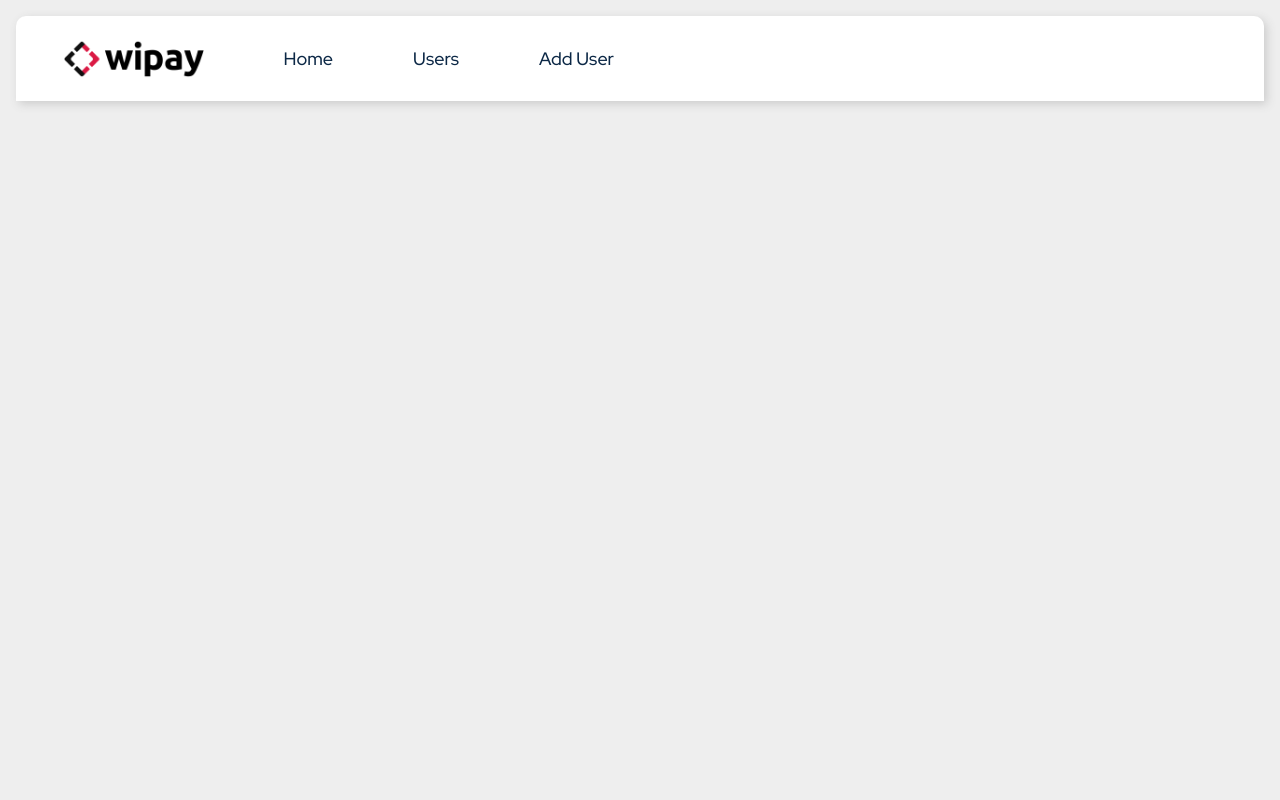
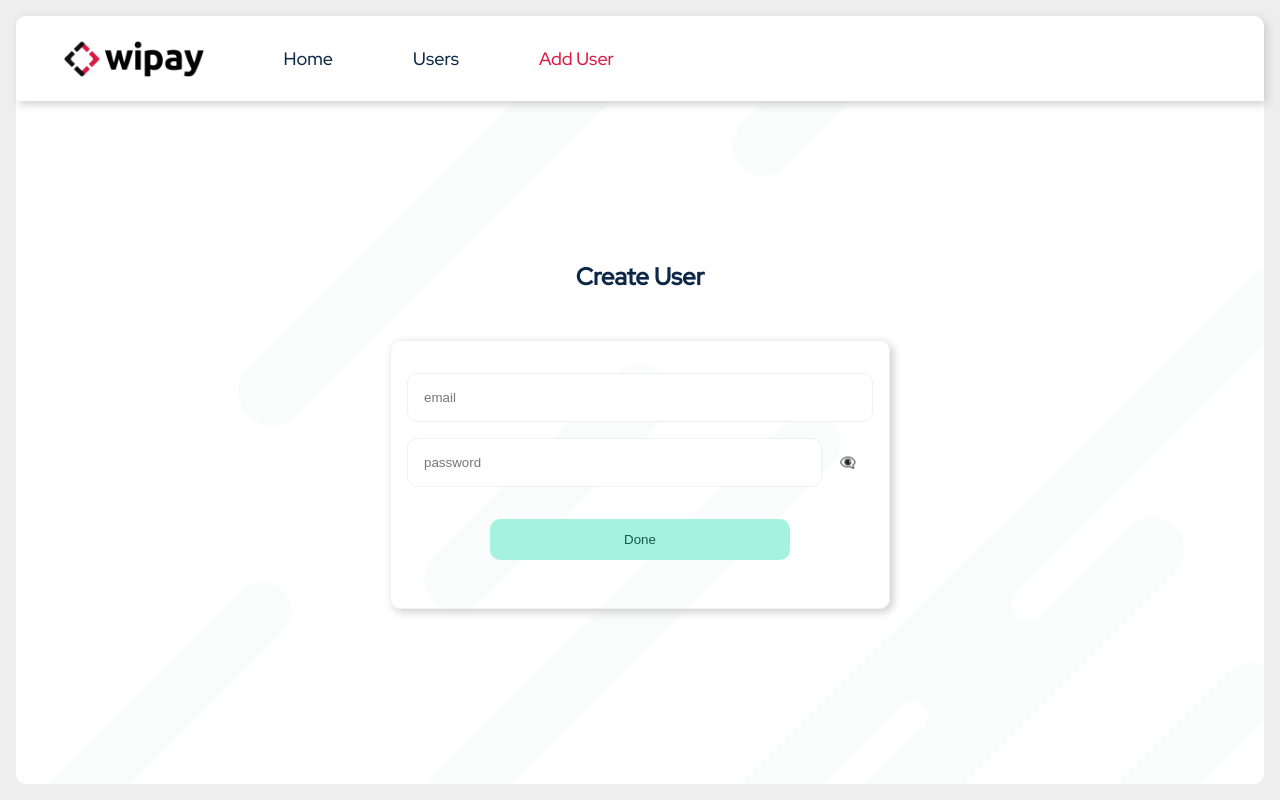
Before and after one commit to Unodecopas/wipay, a React (Create React App) app: page /create in a window 1280 px wide. Before the commit this address had no page. Built offline with nearby package versions, Linux system fonts and the light colour scheme.

Commit message:
hotfix: colors in navbar, edit and create user now redirect to user page, table row now is a clickable element

```diff
--- a/package.json
+++ b/package.json
@@ -21,7 +21,7 @@
   },
   "eslintConfig": {
     "extends": [
-      "standard",
+      "./node_modules/standard/eslintrc.json",
       "react-app",
       "react-app/jest"
     ]
--- a/src/App.jsx
+++ b/src/App.jsx
@@ -13,10 +13,10 @@ function App () {
       <main>
         <Routes>
           <Route path='/' element={<HomePage />} />
-          <Route path='/users' element={<UsersList />}/>
-          <Route path='/users/create' element={<CreateUser />}/>
-          <Route path='/users/:id' element={<UserDetails />}/>
-          <Route path='/users/:id/edit' element={<UserEdit/>}/>
+          <Route path='/users' element={<UsersList />} />
+          <Route path='/users/:id' element={<UserDetails />} />
+          <Route path='/users/:id/edit' element={<UserEdit />} />
+          <Route path='/create' element={<CreateUser />} />
         </Routes>
       </main>
     </div>
--- a/src/components/Form.jsx
+++ b/src/components/Form.jsx
@@ -23,7 +23,7 @@ const Form = ({ onSubmit, user }) => {
   const handleForm = (e) => {
     e.preventDefault()
     if (!validator.isEmail(email)) setError({ ...error, email: 'Incorrect email format (someone@example.com)' })
-    if (!validator.isStrongPassword(password)) {
+    if (!validator.isStrongPassword(password, { minLength: 6, minSymbols: 0, minLowercase: 0, minUppercase: 0 })) {
       setError({
         ...error,
         password: 'Password must have 8 characteres, 1 symbol, 1 lowerCase, 1 UpperCase '
@@ -32,7 +32,7 @@ const Form = ({ onSubmit, user }) => {
         setError({ error: '', password: '' })
       }, 2000)
     }
-    if (validator.isEmail(email) && validator.isStrongPassword(password)) {
+    if (validator.isEmail(email) && validator.isStrongPassword(password, { minLength: 6, minSymbols: 0, minLowercase: 0, minUppercase: 0 })) {
       onSubmit(email, password)
       setMessage(user ? 'User succesfully edited' : 'User succesfully added')
       setTimeout(() => {
@@ -46,15 +46,15 @@ const Form = ({ onSubmit, user }) => {
 
   return (
     <form>
-      <label htmlFor="email">
-        <input type="email" name="email" id="email" placeholder='email' value={email} onChange={e => setEmail(e.target.value)}/>
+      <label htmlFor='email'>
+        <input type='email' name='email' id='email' placeholder='email' value={email} onChange={e => setEmail(e.target.value)} />
       </label>
       <div className='password__input'>
-        <input type={showPassword ? 'text' : 'password'} placeholder='password' value={password} onChange={e => setPassword(e.target.value)}/>
+        <input type={showPassword ? 'text' : 'password'} placeholder='password' value={password} onChange={e => setPassword(e.target.value)} />
         <button onClick={togglePassword} type='button'>👁‍🗨</button>
       </div>
       <div className='form__btns'>
-        {user && <DeleteBtn user={user.id}/>}
+        {user && <DeleteBtn user={user.id} />}
         <button className='btn__success' type='submit' onClick={(e) => handleForm(e)}>Done</button>
       </div>
       {error.email && <p className='error'>{error.email}</p>}
--- a/src/components/Navbar.jsx
+++ b/src/components/Navbar.jsx
@@ -5,12 +5,12 @@ const Navbar = () => {
   return (
     <nav>
       <div className='img__container'>
-        <img src={logo} alt="" />
+        <img src={logo} alt='' />
       </div>
       <ul>
         <li><NavLink to='/'>Home</NavLink></li>
         <li><NavLink to='/users'>Users</NavLink></li>
-          <li><NavLink to='/users/create'>Add User</NavLink></li>
+        <li><NavLink to='/create'>Add User</NavLink></li>
       </ul>
     </nav>
   )
--- a/src/components/Table.jsx
+++ b/src/components/Table.jsx
@@ -17,15 +17,15 @@ const Table = ({ items, navigateItem, navigateEditItem }) => {
       <tbody>
         {items && items.map(item => {
           return (
-            <tr key={item.id}>
+            <tr key={item.id} onClick={(e) => navigateItem(e, item.id)}>
               <td>{item.id}</td>
-              <td onClick={() => navigateItem(item.id)} className='link'>{item.email}</td>
+              <td>{item.email}</td>
               <td>{item.password}</td>
               <td>{item.createdAt}</td>
               <td>{item.createdAt}</td>
               <td>
-                <button onClick={() => navigateEditItem(item.id)}>Edit</button>
-                <DeleteBtn user={item.id}/>
+                <button onClick={(e) => navigateEditItem(e, item.id)}>Edit</button>
+                <DeleteBtn user={item.id} />
               </td>
             </tr>
           )
--- a/src/globals.css
+++ b/src/globals.css
@@ -36,6 +36,9 @@ a:visited {
 }
 a:hover {
   transform: scale(1.1);
+}
+a.active {
+  color: var(--red);
 }
 
 button {
@@ -208,6 +211,7 @@ table {
 }
 table tbody tr {
   border-bottom: 2px solid grey;
+  cursor: pointer;
 }
 td button {
   margin: 0 0.5rem;
--- a/src/pages/CreateUser.jsx
+++ b/src/pages/CreateUser.jsx
@@ -17,7 +17,7 @@ const CreateUser = () => {
     } else {
       dispatch({ type: 'added', email, password })
       setTimeout(() => {
-        navigate('/users')
+        navigate(`/users/${users.length + 1}`)
       }, 1000)
     }
   }
@@ -25,7 +25,7 @@ const CreateUser = () => {
   return (
     <div className='container'>
       <h2>Create User</h2>
-      <Form onSubmit={createUser}/>
+      <Form onSubmit={createUser} />
       {message && <p className={message.type}>{message.message}</p>}
     </div>
   )
--- a/src/pages/UserEdit.jsx
+++ b/src/pages/UserEdit.jsx
@@ -1,5 +1,5 @@
 import React, { useEffect, useState } from 'react'
-import { useParams } from 'react-router-dom'
+import { useNavigate, useParams } from 'react-router-dom'
 import Form from '../components/Form'
 import { useUsers } from '../context/UsersContext'
 
@@ -7,6 +7,7 @@ const UserEdit = () => {
   const { id } = useParams()
   const { users, dispatch } = useUsers()
   const [user, setUser] = useState()
+  const navigate = useNavigate()
 
   useEffect(() => {
     setUser(users.find(user => user.id === Number(id)))
@@ -14,12 +15,13 @@ const UserEdit = () => {
 
   const updateUser = (email, password) => {
     dispatch({ type: 'changed', user: { ...user, email, password } })
+    navigate(`/users/${id}`)
   }
 
   return (
     <div className='container'>
       <h2>Edit User</h2>
-      {user && <Form onSubmit={updateUser} user={user}/> }
+      {user && <Form onSubmit={updateUser} user={user} />}
     </div>
   )
 }
--- a/src/pages/UsersList.jsx
+++ b/src/pages/UsersList.jsx
@@ -24,10 +24,12 @@ const UsersPage = () => {
     navigate('/users/create')
   }
 
-  const navigateUser = (id) => {
+  const navigateUser = (e, id) => {
+    e.stopPropagation()
     navigate(`/users/${id}`)
   }
-  const navigateEditUser = (id) => {
+  const navigateEditUser = (e, id) => {
+    e.stopPropagation()
     navigate(`/users/${id}/edit`)
   }
 
@@ -40,7 +42,7 @@ const UsersPage = () => {
   return (
     <div className='container__table'>
       <div className='switcher'>
-        <input type="text" value={searchTerm} onChange={e => setSearchTerm(e.target.value)} autoComplete='off' placeholder='Search Email ...'/>
+        <input type='text' value={searchTerm} onChange={e => setSearchTerm(e.target.value)} autoComplete='off' placeholder='Search Email ...' />
         <button onClick={() => createUser()}>Add User</button>
         <Selector
           options={[
@@ -54,9 +56,8 @@ const UsersPage = () => {
       </div>
 
       {users
-        ? <Table items={showUsers} navigateItem={navigateUser} navigateEditItem={navigateEditUser}/>
-        : <p> Nothing to show </p>
-      }
+        ? <Table items={showUsers} navigateItem={navigateUser} navigateEditItem={navigateEditUser} />
+        : <p> Nothing to show </p>}
       <Pagination items={usersState} itemsPerPage={8} setItems={handleUsers} />
     </div>
   )
```
Lines whose indentation alone changed are shown as unchanged.
